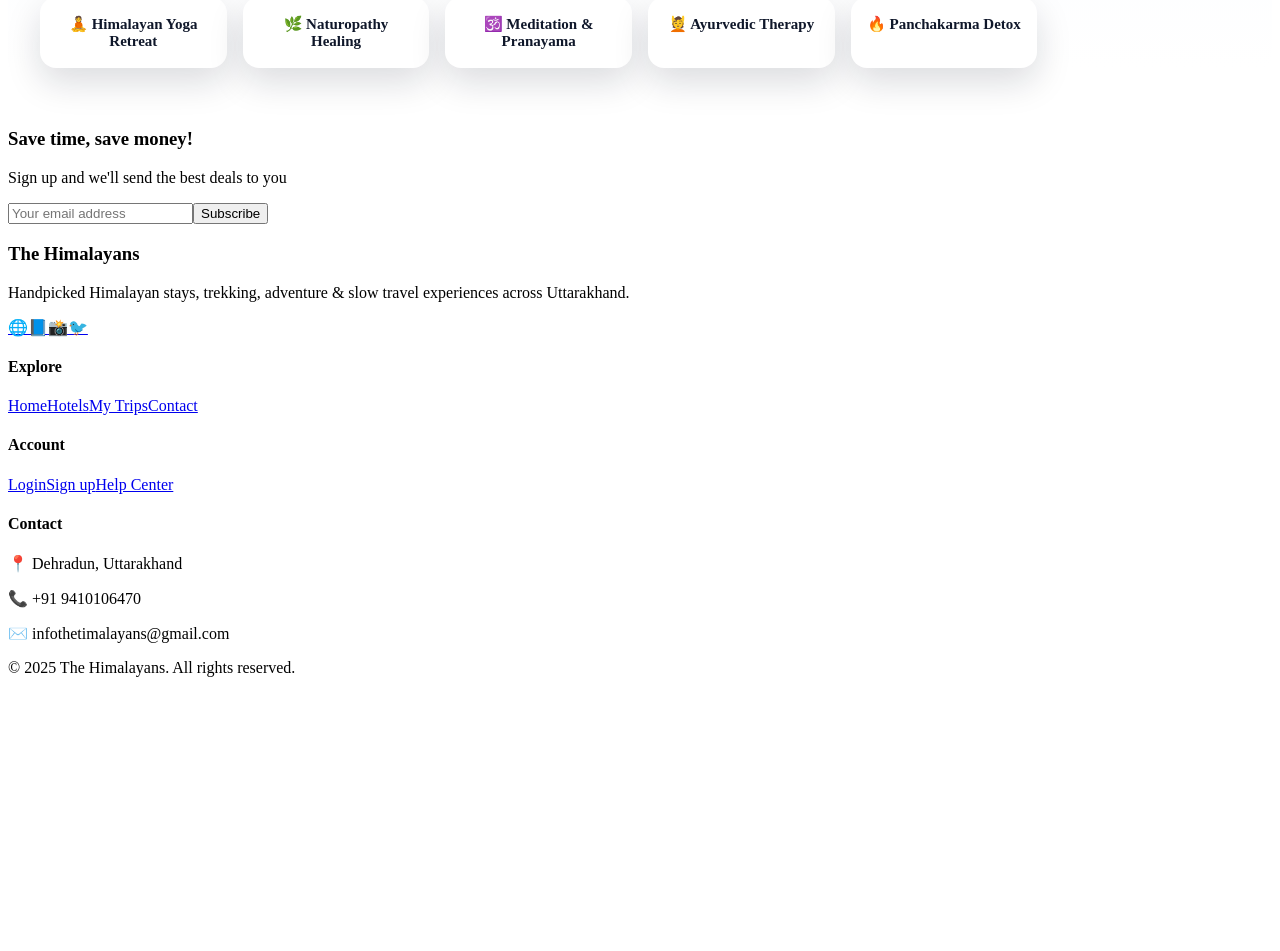
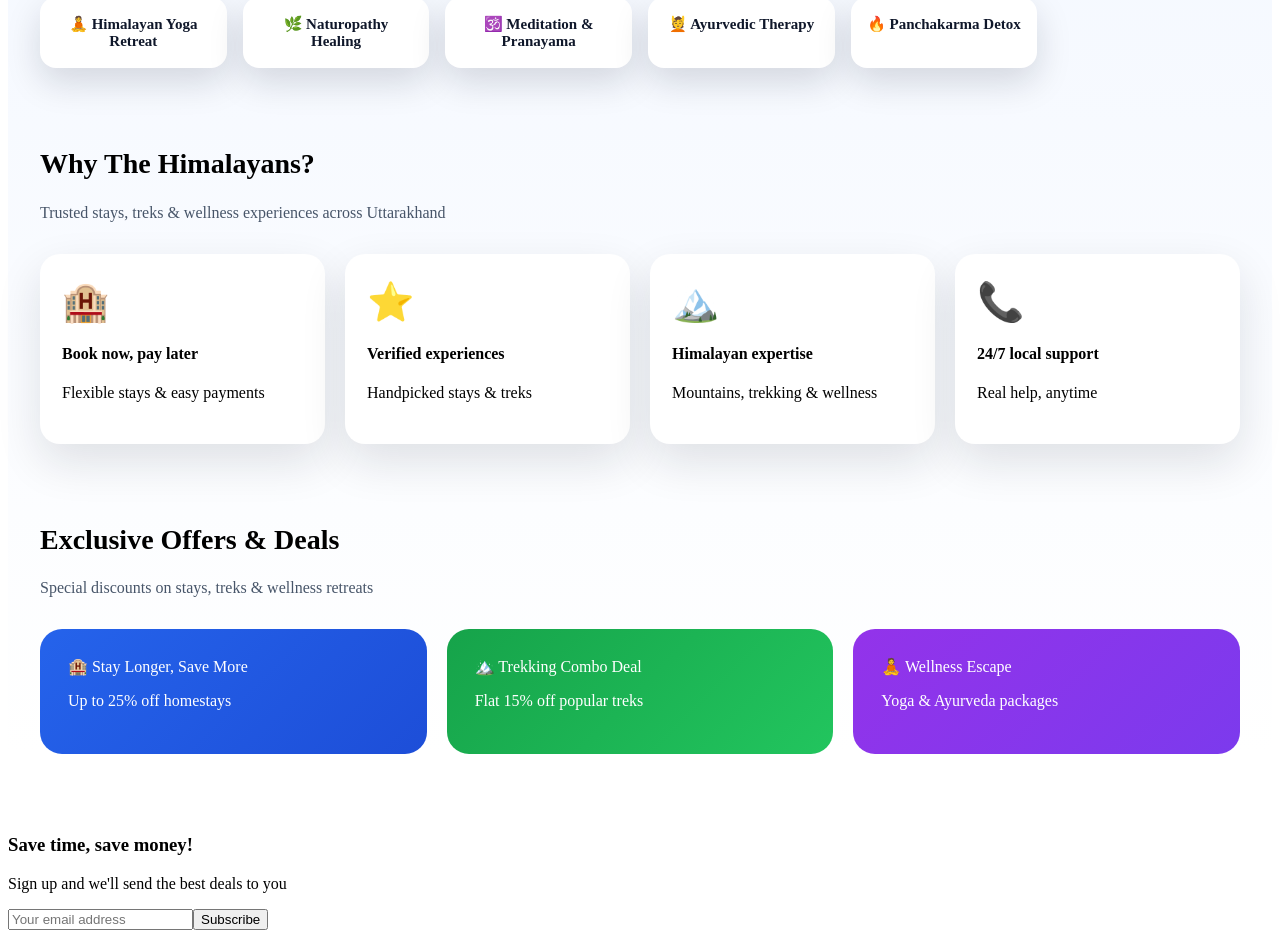
Before and after one commit to pamnautiyal-cpu/himstay, a React (Vite) app in the folder frontend/: page / in a window 1280 px wide. Shown: the part 944-1895 px from the top of the page. Before the commit the page ends 1629 px from the top, so only its background shows below. Built offline with nearby package versions, Linux system fonts and the light colour scheme.

Commit message:
Added offers & deals section on home page

```diff
--- a/frontend/src/pages/Home.jsx
+++ b/frontend/src/pages/Home.jsx
@@ -25,6 +25,18 @@ export default function Home() {
     boxShadow: "0 14px 35px rgba(15,23,42,0.15)",
     textDecoration: "none",
     cursor: "pointer",
+  };
+
+  const featureCard = {
+    background: "#ffffff",
+    padding: "26px 22px",
+    borderRadius: 20,
+    boxShadow: "0 18px 45px rgba(15,23,42,0.12)",
+  };
+
+  const iconStyle = {
+    fontSize: 38,
+    marginBottom: 12,
   };
 
   return (
@@ -72,73 +84,123 @@ export default function Home() {
           Char Dham Yatra Destinations
         </h2>
         <div style={gridStyle}>
-          {[
-            "Kedarnath",
-            "Badrinath",
-            "Gangotri",
-            "Yamunotri",
-            "Hemkund Sahib",
-          ].map((d) => (
+          {["Kedarnath","Badrinath","Gangotri","Yamunotri","Hemkund Sahib"].map((d) => (
             <div key={d} style={cardStyle}>{d}</div>
           ))}
         </div>
       </section>
 
-      {/* 🏔️ TREKKING & ADVENTURE */}
+      {/* TREKKING */}
       <section style={sectionStyle}>
         <h2 style={{ fontSize: 26, fontWeight: 800 }}>
           Trekking & Adventure in Uttarakhand
         </h2>
-
         <div style={gridStyle}>
-          <a href="https://unsplash.com/s/photos/kedarkantha-trek" target="_blank" rel="noreferrer" style={cardStyle}>
-            🏔️ Kedarkantha Trek
-          </a>
-
-          <a href="https://unsplash.com/s/photos/har-ki-dun-trek" target="_blank" rel="noreferrer" style={cardStyle}>
-            🥾 Har Ki Dun Trek
-          </a>
-
-          <a href="https://unsplash.com/s/photos/nag-tibba-trek" target="_blank" rel="noreferrer" style={cardStyle}>
-            🌄 Nag Tibba Trek
-          </a>
-
-          <a href="https://unsplash.com/s/photos/valley-of-flowers-uttarakhand" target="_blank" rel="noreferrer" style={cardStyle}>
-            🌸 Valley of Flowers
-          </a>
-
-          <a href="https://unsplash.com/s/photos/roopkund-trek" target="_blank" rel="noreferrer" style={cardStyle}>
-            ❄️ Roopkund Trek
-          </a>
+          <a href="https://unsplash.com/s/photos/kedarkantha-trek" target="_blank" rel="noreferrer" style={cardStyle}>🏔️ Kedarkantha Trek</a>
+          <a href="https://unsplash.com/s/photos/har-ki-dun-trek" target="_blank" rel="noreferrer" style={cardStyle}>🥾 Har Ki Dun Trek</a>
+          <a href="https://unsplash.com/s/photos/nag-tibba-trek" target="_blank" rel="noreferrer" style={cardStyle}>🌄 Nag Tibba Trek</a>
+          <a href="https://unsplash.com/s/photos/valley-of-flowers-uttarakhand" target="_blank" rel="noreferrer" style={cardStyle}>🌸 Valley of Flowers</a>
+          <a href="https://unsplash.com/s/photos/roopkund-trek" target="_blank" rel="noreferrer" style={cardStyle}>❄️ Roopkund Trek</a>
         </div>
       </section>
 
-      {/* 🧘 YOGA & NATURAL THERAPY */}
+      {/* YOGA */}
       <section style={sectionStyle}>
         <h2 style={{ fontSize: 26, fontWeight: 800 }}>
           Yoga & Natural Therapy Retreats
         </h2>
+        <div style={gridStyle}>
+          <a href="https://unsplash.com/s/photos/himalayan-yoga-retreat" target="_blank" rel="noreferrer" style={cardStyle}>🧘 Himalayan Yoga Retreat</a>
+          <a href="https://unsplash.com/s/photos/naturopathy-healing" target="_blank" rel="noreferrer" style={cardStyle}>🌿 Naturopathy Healing</a>
+          <a href="https://unsplash.com/s/photos/meditation-pranayama" target="_blank" rel="noreferrer" style={cardStyle}>🕉️ Meditation & Pranayama</a>
+          <a href="https://unsplash.com/s/photos/ayurvedic-therapy" target="_blank" rel="noreferrer" style={cardStyle}>💆 Ayurvedic Therapy</a>
+          <a href="https://unsplash.com/s/photos/panchakarma" target="_blank" rel="noreferrer" style={cardStyle}>🔥 Panchakarma Detox</a>
+        </div>
+      </section>
 
-        <div style={gridStyle}>
-          <a href="https://unsplash.com/s/photos/himalayan-yoga-retreat" target="_blank" rel="noreferrer" style={cardStyle}>
-            🧘 Himalayan Yoga Retreat
-          </a>
+      {/* WHY THE HIMALAYANS */}
+      <section style={{ maxWidth: 1200, margin: "80px auto", padding: "0 20px" }}>
+        <h2 style={{ fontSize: 28, fontWeight: 800 }}>
+          Why The Himalayans?
+        </h2>
+        <p style={{ color: "#475569", marginBottom: 32 }}>
+          Trusted stays, treks & wellness experiences across Uttarakhand
+        </p>
 
-          <a href="https://unsplash.com/s/photos/naturopathy-healing" target="_blank" rel="noreferrer" style={cardStyle}>
-            🌿 Naturopathy Healing
-          </a>
+        <div style={{
+          display: "grid",
+          gridTemplateColumns: "repeat(auto-fit, minmax(220px, 1fr))",
+          gap: 20,
+        }}>
+          <div style={featureCard}>
+            <div style={iconStyle}>🏨</div>
+            <h4>Book now, pay later</h4>
+            <p>Flexible stays & easy payments</p>
+          </div>
 
-          <a href="https://unsplash.com/s/photos/meditation-pranayama" target="_blank" rel="noreferrer" style={cardStyle}>
-            🕉️ Meditation & Pranayama
-          </a>
+          <div style={featureCard}>
+            <div style={iconStyle}>⭐</div>
+            <h4>Verified experiences</h4>
+            <p>Handpicked stays & treks</p>
+          </div>
 
-          <a href="https://unsplash.com/s/photos/ayurvedic-therapy" target="_blank" rel="noreferrer" style={cardStyle}>
-            💆 Ayurvedic Therapy
-          </a>
+          <div style={featureCard}>
+            <div style={iconStyle}>🏔️</div>
+            <h4>Himalayan expertise</h4>
+            <p>Mountains, trekking & wellness</p>
+          </div>
 
-          <a href="https://unsplash.com/s/photos/panchakarma" target="_blank" rel="noreferrer" style={cardStyle}>
-            🔥 Panchakarma Detox
-          </a>
+          <div style={featureCard}>
+            <div style={iconStyle}>📞</div>
+            <h4>24/7 local support</h4>
+            <p>Real help, anytime</p>
+          </div>
+        </div>
+      </section>
+
+      {/* 🎁 OFFERS & DEALS */}
+      <section style={{ maxWidth: 1200, margin: "80px auto", padding: "0 20px" }}>
+        <h2 style={{ fontSize: 28, fontWeight: 800 }}>
+          Exclusive Offers & Deals
+        </h2>
+        <p style={{ color: "#475569", marginBottom: 32 }}>
+          Special discounts on stays, treks & wellness retreats
+        </p>
+
+        <div style={{
+          display: "grid",
+          gridTemplateColumns: "repeat(auto-fit, minmax(260px, 1fr))",
+          gap: 20,
+        }}>
+          <div style={{
+            background: "linear-gradient(135deg,#2563eb,#1d4ed8)",
+            color: "#fff",
+            padding: 28,
+            borderRadius: 22,
+          }}>
+            🏨 Stay Longer, Save More
+            <p>Up to 25% off homestays</p>
+          </div>
+
+          <div style={{
+            background: "linear-gradient(135deg,#16a34a,#22c55e)",
+            color: "#fff",
+            padding: 28,
+            borderRadius: 22,
+          }}>
+            🏔️ Trekking Combo Deal
+            <p>Flat 15% off popular treks</p>
+          </div>
+
+          <div style={{
+            background: "linear-gradient(135deg,#9333ea,#7c3aed)",
+            color: "#fff",
+            padding: 28,
+            borderRadius: 22,
+          }}>
+            🧘 Wellness Escape
+            <p>Yoga & Ayurveda packages</p>
+          </div>
         </div>
       </section>
     </div>
```
